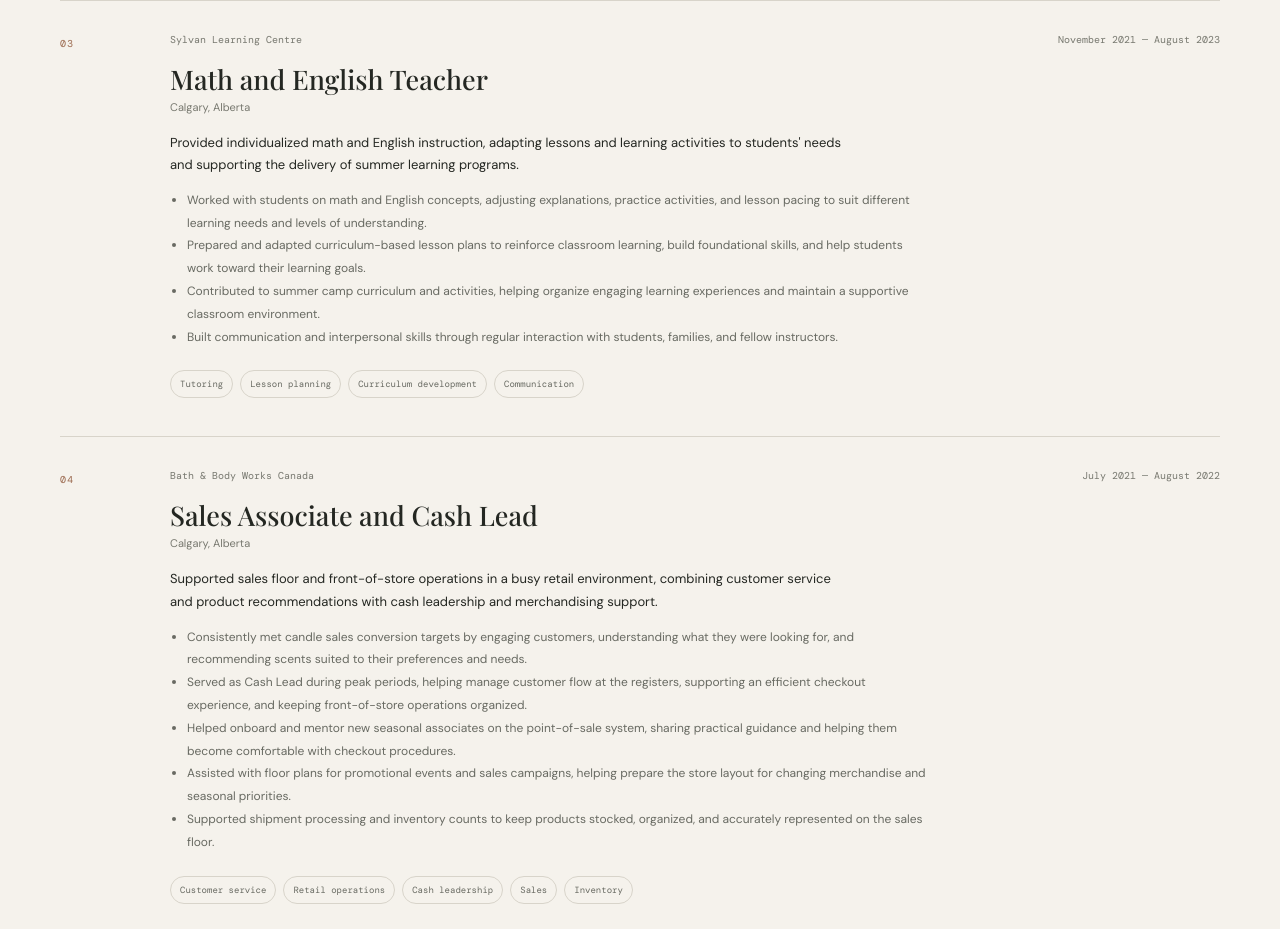
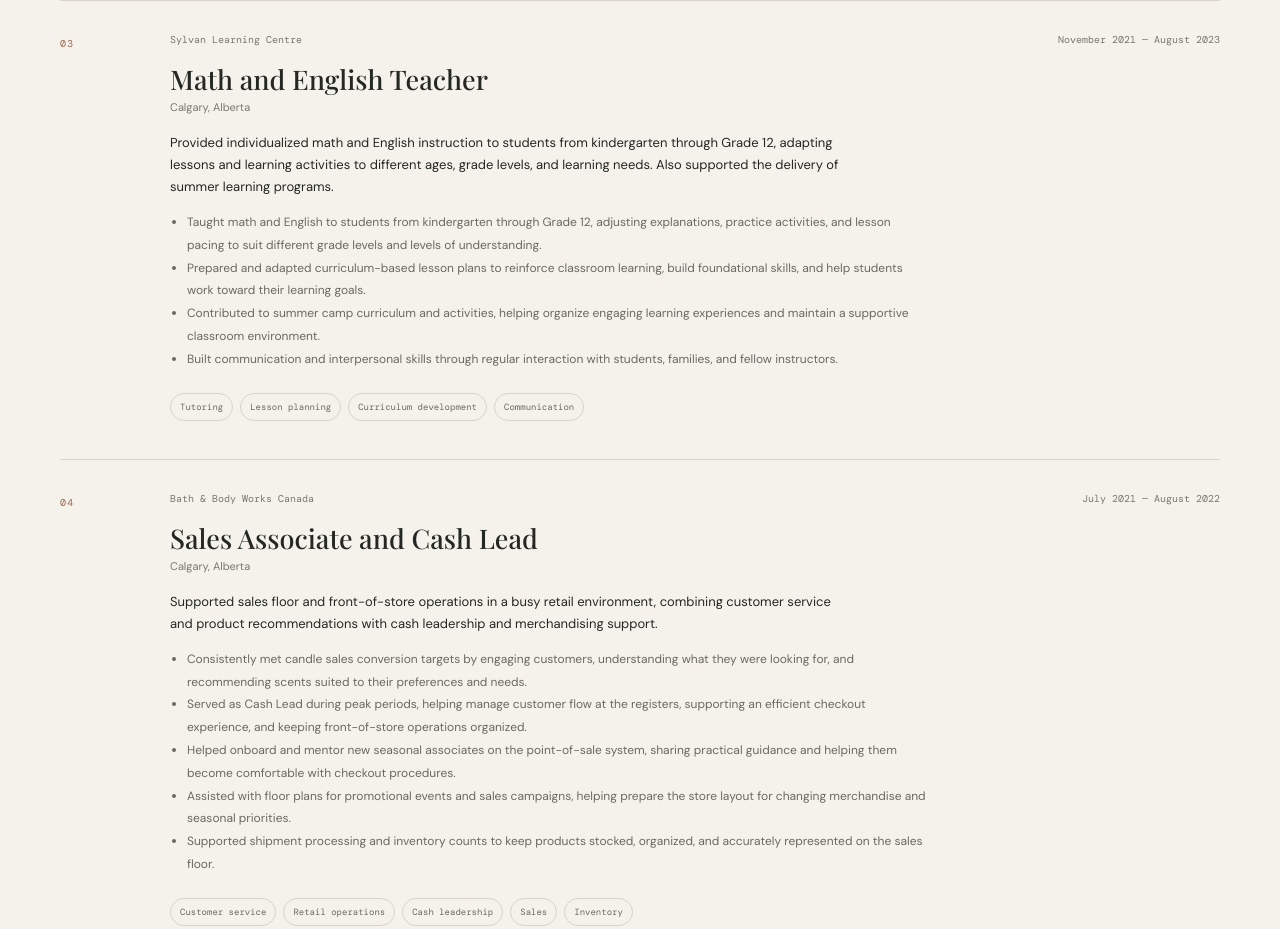
Before and after one commit to srshendye/sanika-portfolio, a React (Vite) app: page / in a window 1280 px wide. Shown: the part 3040-3969 px from the top of the page. Built offline with nearby package versions, Linux system fonts and the light colour scheme.

Commit message:
Specify K-12 teaching experience at Sylvan

```diff
--- a/src/App.tsx
+++ b/src/App.tsx
@@ -46,9 +46,9 @@ const experience = [
     period: "November 2021 — August 2023",
     place: "Calgary, Alberta",
     description:
-      "Provided individualized math and English instruction, adapting lessons and learning activities to students' needs and supporting the delivery of summer learning programs.",
+      "Provided individualized math and English instruction to students from kindergarten through Grade 12, adapting lessons and learning activities to different ages, grade levels, and learning needs. Also supported the delivery of summer learning programs.",
     details: [
-      "Worked with students on math and English concepts, adjusting explanations, practice activities, and lesson pacing to suit different learning needs and levels of understanding.",
+      "Taught math and English to students from kindergarten through Grade 12, adjusting explanations, practice activities, and lesson pacing to suit different grade levels and levels of understanding.",
       "Prepared and adapted curriculum-based lesson plans to reinforce classroom learning, build foundational skills, and help students work toward their learning goals.",
       "Contributed to summer camp curriculum and activities, helping organize engaging learning experiences and maintain a supportive classroom environment.",
       "Built communication and interpersonal skills through regular interaction with students, families, and fellow instructors."
```
